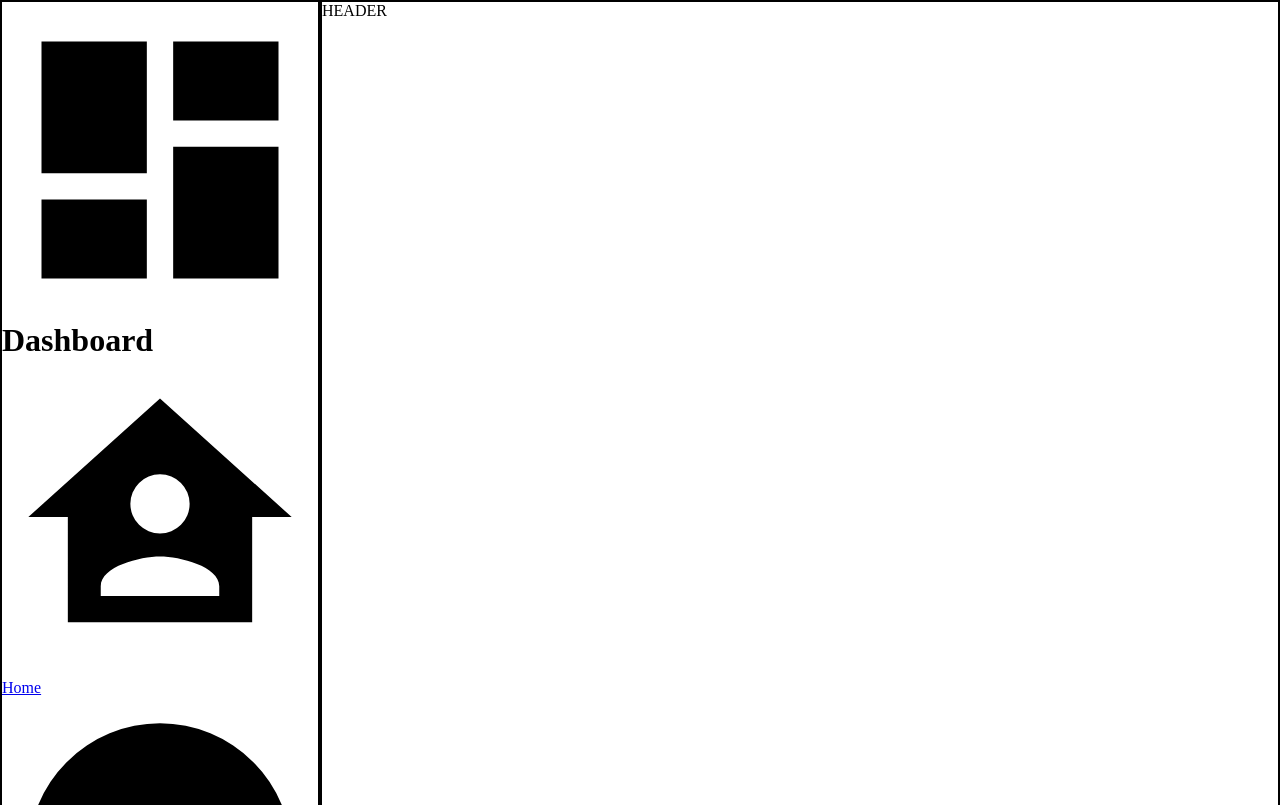
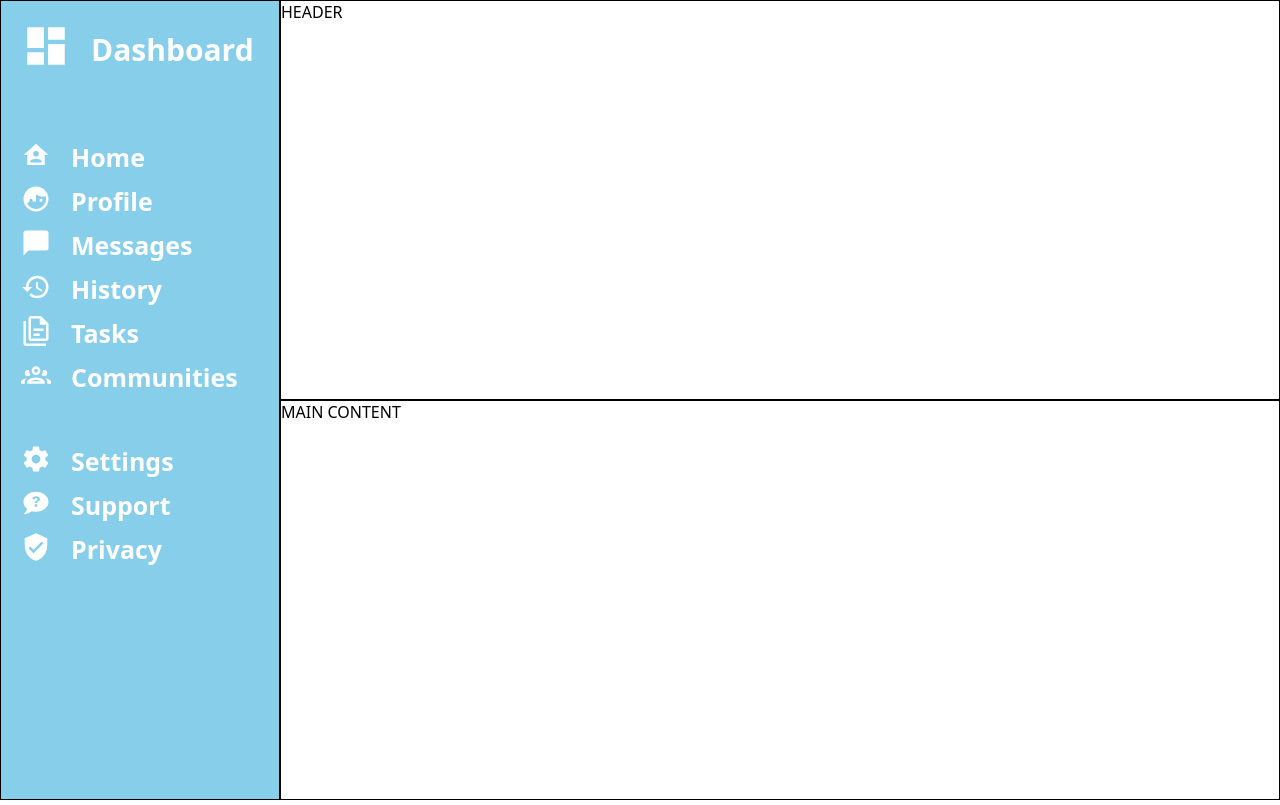
Before and after one commit to Kinzerto/Admin-Dashboard, a plain HTML site: page index.html in a window 1280 px wide. Shown: the top 805 px of the page. Drawn offline with Linux system fonts and the light colour scheme.

Commit message:
styled the sidebar links

```diff
--- a/style.css
+++ b/style.css
@@ -2,30 +2,84 @@
     box-sizing: border-box;
     margin: 0;
     padding: 0;
+    font-family: system-ui, -apple-system, BlinkMacSystemFont, 'Segoe UI', Roboto, Oxygen, Ubuntu, Cantarell, 'Open Sans', 'Helvetica Neue', sans-serif;
 }
 
 .container {
     display: grid;
-    grid-template-columns: 1fr 3fr;
+    grid-template-columns: 280px 3fr;
     height: 100vh;
 
 }
 
 .container>div {
 
-    border: 2px solid black;
+    border: 1px solid black;
     /* height: 20vh; */
 }
 
+/*******************************************************************/
+/* SIDEBAR */
 .container .sidebar {
+    display: flex;
+    flex-direction: column;
+    gap: 10px;
+    background-color: skyblue;
+    padding: 20px;
     grid-column: 1;
-    grid-row: 1/3;
+    grid-row: 1 / 3;
+    align-items: start;
+}
+.container .sidebar .links{
+    display: flex;
+    column-gap: 20px;
+    /* border: 1px solid red; */
 
 }
-
-.container .header{
+/*****************************************/
+/* ICONS */
+.container .sidebar .links > svg{
+    height: 30px;
+    padding: 0;
+    margin: 0;
+    /* color: white; */
+    /* background-color: white; */
+    fill:white;
+}
+/*************************************/
+.container .sidebar .dashboard{
+    font-size: 30px;
+    color: white;
+    margin-bottom: 30px;
+    align-items: start;
+}
+.container .sidebar>.dashboard h1 {
+    margin-top: 8px;
+    font-size: 30px;
+    color: white;
+    margin-bottom: 30px;
+}
+.container .sidebar>.dashboard svg {
+    height: 50px;
 
 }
+.container .sidebar>div>a {
+    color: white;
+    text-decoration: none;
+    font-size: 25px;
+    font-weight: bold;
+}
+
+.container .sidebar>div>a:active {
+    color: wheat;
+}
+
+.container .sidebar>.communities {
+    margin-bottom: 40px;
+}
+/******************************************************************/
+
+.container .header {}
 
 .container .main-content {
     grid-column: 2;
```
